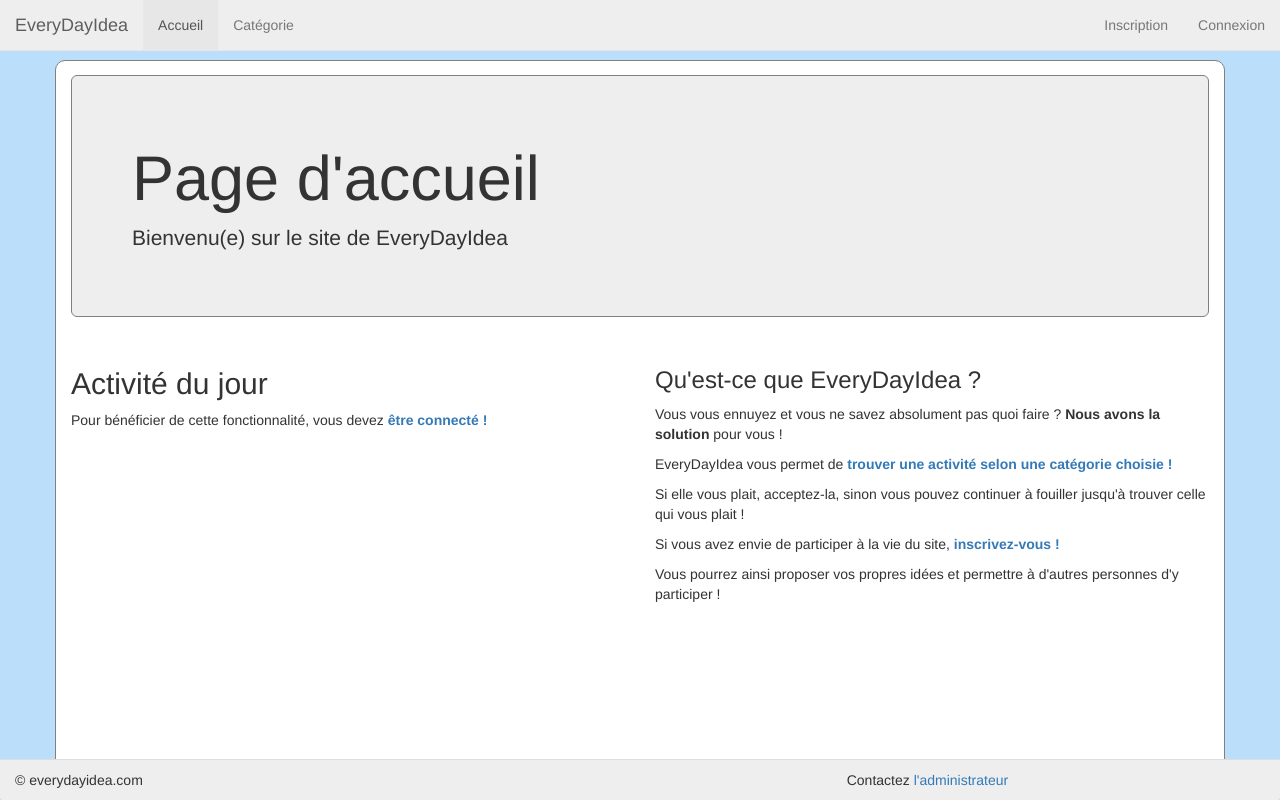
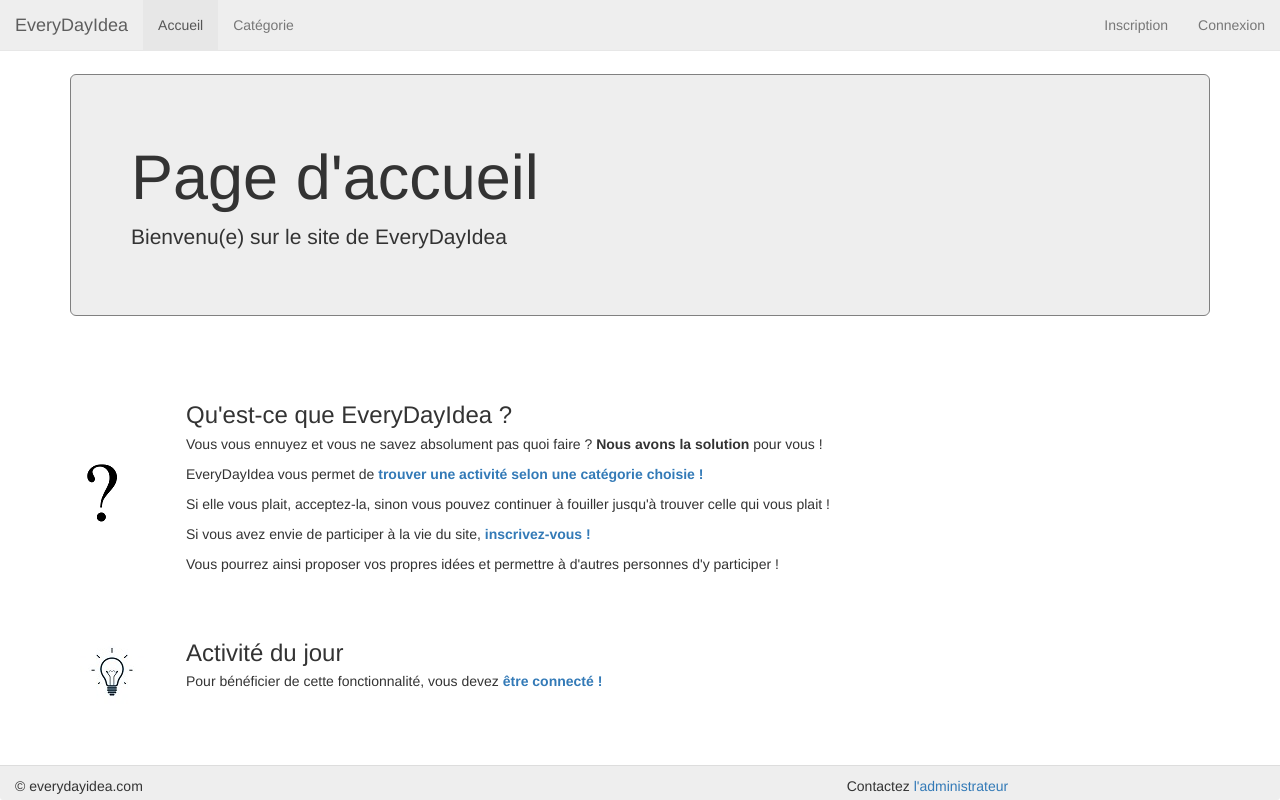
Before and after one commit to OvynFlavian/IntegrationTP_Groupe_1, a PHP site: page / in a window 1280 px wide. Run offline with PHP 8.4, Linux system fonts and the light colour scheme; data that the repository does not hold is empty; some libraries are stand-ins or nearby versions.

Commit message:
changement index

```diff
--- a/Projet/Web/Form/connexion.form.php
+++ b/Projet/Web/Form/connexion.form.php
@@ -15,9 +15,9 @@
         </div>
     </div>
     <div class="form-group">
-        <label class="control-label col-sm-2" for="mdp">Password:</label>
+        <label class="control-label col-sm-2" for="mdp">Mot de passe:</label>
         <div class="col-sm-10">
-            <input type="password" class="form-control" id="mdp" name="mdp" placeholder="Enter password" required>
+            <input type="password" class="form-control" id="mdp" name="mdp" placeholder="Entrez votre mot de passe" required>
         </div>
     </div>
     <div class="form-group">
--- a/Projet/Web/Style/general.css
+++ b/Projet/Web/Style/general.css
@@ -7,12 +7,29 @@ html body .container {
     left: 0;
 
 }
+body {
+    padding-bottom : 70px;
+}
 .container {
     background-color : #FFFFFF;
-    border : 1px solid grey;
     border-radius : 10px;
 
 
+}
+.activityIndex {
+    border : 1px solid lightgrey;
+    text-align : center;
+    border-radius : 10px;
+}
+#info {
+    text-align : center;
+}
+.media-body {
+    padding-left : 3em;
+}
+
+.media {
+    padding-top : 4em;
 }
 .activity {
     padding : 5em;
@@ -81,7 +98,6 @@ table caption {
     text-align : center;
 }
 html {
-    background-color :#BBDEFB ;
     color : black;
 }
 .marge {
@@ -89,6 +105,7 @@ html {
 }
 .navbar-fixed-bottom {
     background-color : #EEEEEE;
+    height : 35px;
 }
 .navbar-default {
     background-color:#EEEEEE;
--- a/Projet/Web/index.php
+++ b/Projet/Web/index.php
@@ -49,43 +49,33 @@ $configIni = getConfigFile();
         </p>
     </section>
     <section class="row">
-        <article class="col-sm-6">
-            <h2>Activité du jour</h2>
-                <p><?php
-                   if (!isConnect()) {
-                       echo "Pour bénéficier de cette fonctionnalité, vous devez <a href='Page/connexion.page.php'><b>être connecté !</b></a>";
-                   } else {
-                       $uam = new User_ActivityManager(connexionDb());
-                       $tab = $uam->getActIdByUserId($_SESSION['User']);
-                       $am = new ActivityManager(connexionDb());
-
-                       if (!isset($tab[0]['id_activity'])) {
-                           echo "Vous n'avez pas encore choisi d'activité aujourd'hui ! <a href='Page/choisirCategorie.page.php'><b>Choississez-en une</b></a> !";
-                       } else {
-                           $act = $am->getActivityById($tab[0]['id_activity']);
-                           echo "<p>Votre activité choisie du jour est <h3>".$act->getLibelle()."</h3></p>";
-                           echo "<p> Sa description est <h4>".$act->getDescription()."</h4></p>";
-                           echo "<p> Il est toujours possible de la changer via <b><a href='Page/choisirCategorie.page.php'>le choix d'activités</a></b> !</p>";
-                           echo "<p><b> Bon amusement !</b></p>";
-                       }
-
-                    }
-
-
-                    ?></p>
-
-        </article>
-        <article class="col-sm-6">
+        <article class="col-sm-12">
             <?php
             if (!isConnect()) {
-                echo "<h3>Qu'est-ce que EveryDayIdea ?</h3>";
-                echo "<p>Vous vous ennuyez et vous ne savez absolument pas quoi faire ? <b>Nous avons la solution</b> pour vous !</p>";
-                echo "<p>EveryDayIdea vous permet de <a href='Page/choisirCategorie.page.php'><b>trouver une activité selon une catégorie choisie !</b></a></p>";
-                echo "<p>Si elle vous plait, acceptez-la, sinon vous pouvez continuer à fouiller jusqu'à trouver celle qui vous plait !</p>";
-                echo "<p>Si vous avez envie de participer à la vie du site, <a href='Page/inscription.page.php'><b>inscrivez-vous !</b></a></p>";
-                echo "<p>Vous pourrez ainsi proposer vos propres idées et permettre à d'autres personnes d'y participer !</p>";
+                echo "<div class='media'>";
+                    echo "<div class='media-left media-middle' >";
+
+                        echo "<img  class='media-object' src='Images/interrogation.png' alt='EveryDayIdea'>";
+
+                    echo "</div>";
+                    echo "<div class='media-body'>";
+                        echo "<h3  class='media-heading'>Qu'est-ce que EveryDayIdea ?</h3>";
+                        echo "<p>Vous vous ennuyez et vous ne savez absolument pas quoi faire ? <b>Nous avons la solution</b> pour vous !</p>";
+                        echo "<p>EveryDayIdea vous permet de <a href='Page/choisirCategorie.page.php'><b>trouver une activité selon une catégorie choisie !</b></a></p>";
+                        echo "<p>Si elle vous plait, acceptez-la, sinon vous pouvez continuer à fouiller jusqu'à trouver celle qui vous plait !</p>";
+                        echo "<p>Si vous avez envie de participer à la vie du site, <a href='Page/inscription.page.php'><b>inscrivez-vous !</b></a></p>";
+                        echo "<p>Vous pourrez ainsi proposer vos propres idées et permettre à d'autres personnes d'y participer !</p>";
+                    echo "</div>";
+                echo "</div>";
             } else {
-                echo "<h3>Bienvenue sur EveryDayIdea ! </h3>";
+                echo "<div class='media'>";
+                echo "<div class='media-left media-middle' >";
+
+                echo "<img class='media-object' src='Images/exclamation.png' alt='EveryDayIdea'>";
+
+                echo "</div>";
+                echo "<div class='media-body'>";
+                echo "<h3  class='media-heading'>Bienvenue sur EveryDayIdea ! </h3>";
                 echo "<p>Vous vous ennuyez et vous ne savez absolument pas quoi faire ? <b>Nous avons la solution</b> pour vous !</p>";
                 echo "<p>EveryDayIdea vous permet de <a href='Page/choisirCategorie.page.php'><b>trouver une activité selon une catégorie choisie !</b></a></p>";
                 echo "<p>Si elle vous plait, acceptez-la, sinon vous pouvez continuer à fouiller jusqu'à trouver celle qui vous plait !</p>";
@@ -94,33 +84,52 @@ $configIni = getConfigFile();
                 echo "<p> N'hésitez pas non plus à <a href='Page/ajouterActivite.page.php'><b>ajouter une activité </b></a> si le coeur vous en dit !</p>";
                 echo "<p> Mais si vous voulez ajouter plus d'une activité par semaine ou pouvoir vous grouper avec d'autres personnes pour faire une activité :";
                 echo "<p align='center'><b>Devenez Premium grâce à notre bouton Don dans la barre de navigation ! </b></p>";
+                echo "</div>";
+                echo "</div>";
             }
             ?>
         </article>
-    </section>
-    <?php if(isConnect()){?>
-    <section class="row">
-        <article class="col-sm-6">
-            <h3>L'utilisateur connecté</h3>
-            <table>
-                <tr><th>Pseudo</th><th>Dernière connexion</th></tr>
-                <tr>
-                    <?php foreach(getSessionUser()->toStringArray() as $key => $value){?>
-                        <td>
-                            <?php
-                                if($key == "Derniere_connexion")
-                                    echo $value->format("H:i => d/m/Y");
-                                else echo $value
-                            ?>
-                        </td>
-                    <?php }?>
-                </tr>
-            </table>
+        <article class="col-sm-12">
+             <?php
+            echo "<div class='media'>";
+                echo "<div class='media-right media-middle' >";
 
+                    echo "<img class='media-object' src='Images/ampoule.jpg' alt='EveryDayIdea'>";
+
+                    echo "</div>";
+                echo "<div class='media-body media-right'>";
+                echo "<h3  class='media-heading'>Activité du jour </h3>";
+                if (!isConnect()) {
+                    echo "Pour bénéficier de cette fonctionnalité, vous devez <a href='Page/connexion.page.php'><b>être connecté !</b></a>";
+                } else {
+                    $uam = new User_ActivityManager(connexionDb());
+                    $tab = $uam->getActIdByUserId($_SESSION['User']);
+                    $am = new ActivityManager(connexionDb());
+
+                    if (!isset($tab[0]['id_activity'])) {
+                        echo "Vous n'avez pas encore choisi d'activité aujourd'hui ! <a href='Page/choisirCategorie.page.php'><b>Choississez-en une</b></a> !";
+                    } else {
+                        $act = $am->getActivityById($tab[0]['id_activity']);
+                        echo "<p>Votre activité choisie du jour est :</p>";
+                        echo "<div class='activityIndex'>";
+                        echo "<p><h3>".$act->getLibelle()."</h3></p>";
+                        echo "<p> Sa description est : <h4>".$act->getDescription()."</h4></p>";
+                        echo "</div>";
+                        echo "<div id='info'>";
+                        echo "<p> Il est toujours possible de la changer via <b><a href='Page/choisirCategorie.page.php'>le choix d'activités</a></b> !</p>";
+                        echo "<p><b> Bon amusement !</b></p>";
+                        echo "</div>";
+                    }
+
+                }
+                echo "</div>";
+                echo "</div>";
+
+
+                ?>
 
         </article>
     </section>
-    <?php }?>
 </section>
         </div>
 </div>
```
Also changed, not shown: Projet/Web/Images/ampoule.jpg (added), Projet/Web/Images/exclamation.png (added), Projet/Web/Images/interrogation.png (added).
